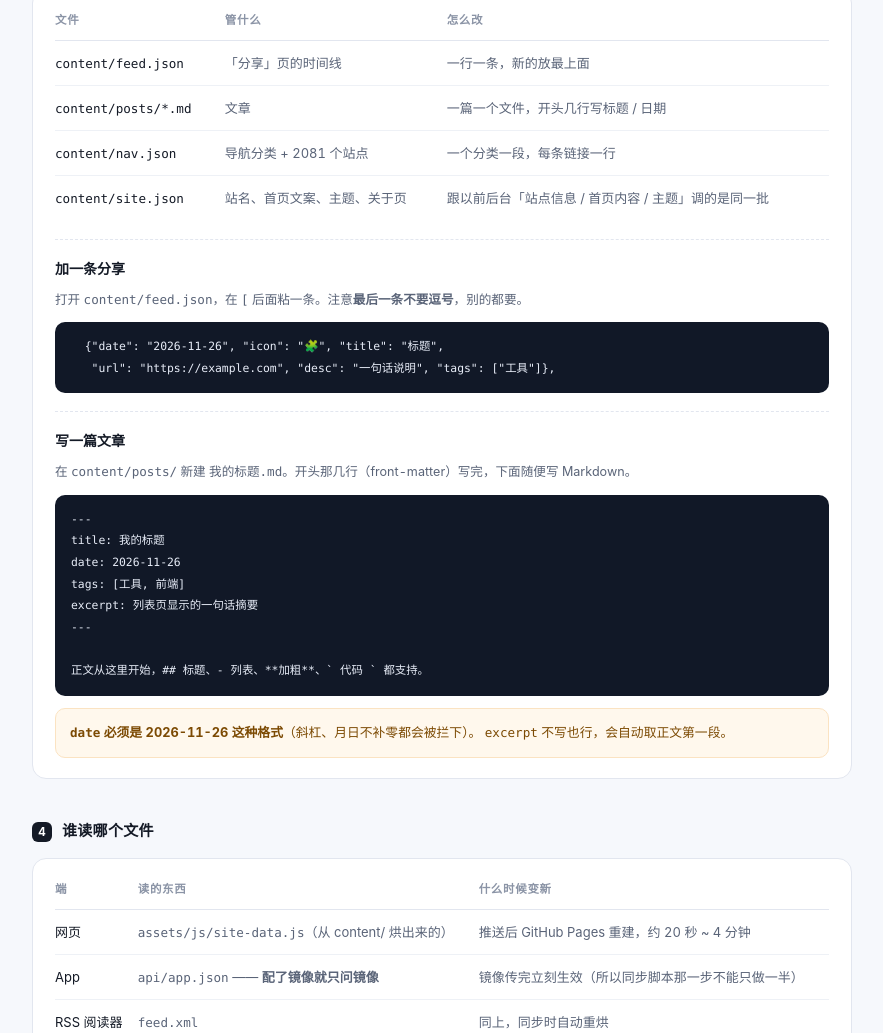
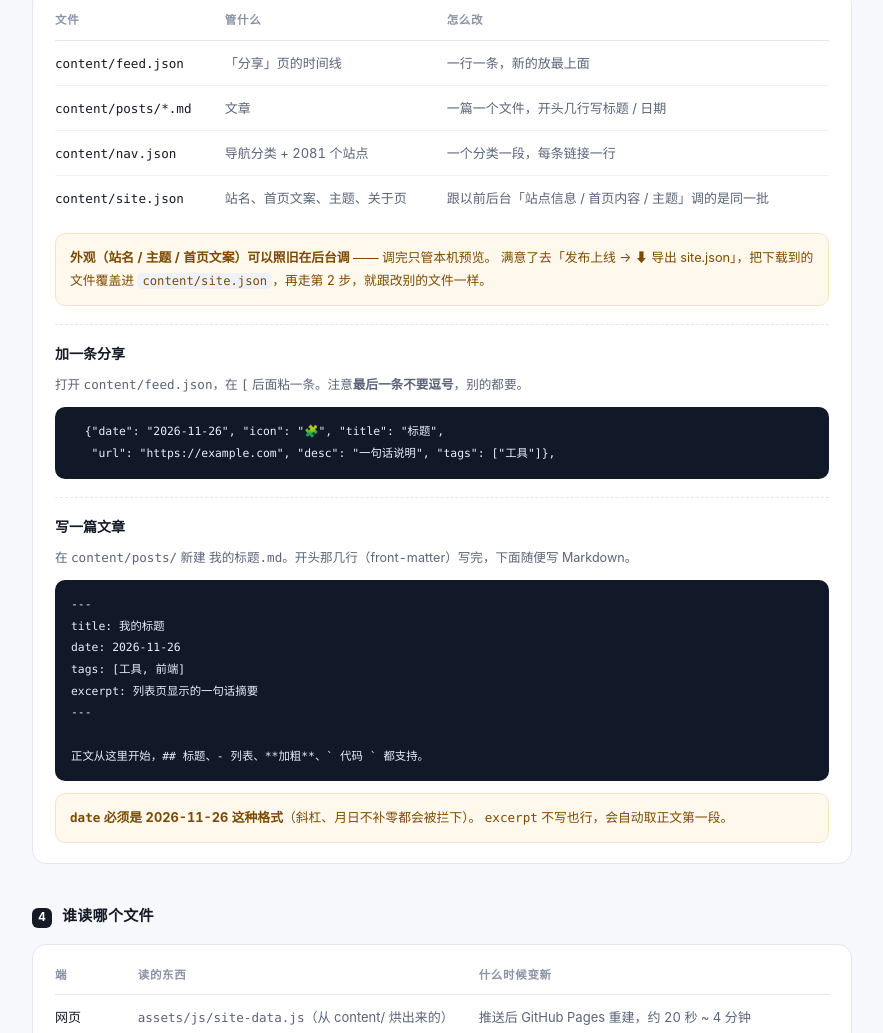
Before and after one commit to Mackxin/xingyu, a plain HTML site: page assets/guide/publish-flow.html in a window 1280 px wide. Shown: the part 1231-2264 px from the top of the page, without its empty margins (198-1081 px from the left). Drawn offline with Linux system fonts and the light colour scheme.

Commit message:
文档补「后台调完外观导出 site.json 带进 content/」这一步（一页纸 + content/README）

```diff
--- a/assets/guide/publish-flow.html
+++ b/assets/guide/publish-flow.html
@@ -216,6 +216,12 @@
         </tbody>
       </table>
 
+      <div class="note">
+        <b>外观（站名 / 主题 / 首页文案）可以照旧在后台调</b> —— 调完只管本机预览。
+        满意了去「发布上线 → ⬇ 导出 site.json」，把下载到的文件覆盖进
+        <code>content/site.json</code>，再走第 2 步，就跟改别的文件一样。
+      </div>
+
       <div class="manual">
         <h3>加一条分享</h3>
         <p class="sub">打开 <span class="mono">content/feed.json</span>，在 <span class="mono">[</span> 后面粘一条。注意<b>最后一条不要逗号</b>，别的都要。</p>
```
Also changed, not shown: docs/更新流程.html (+6 -0 lines), 1 other file.
